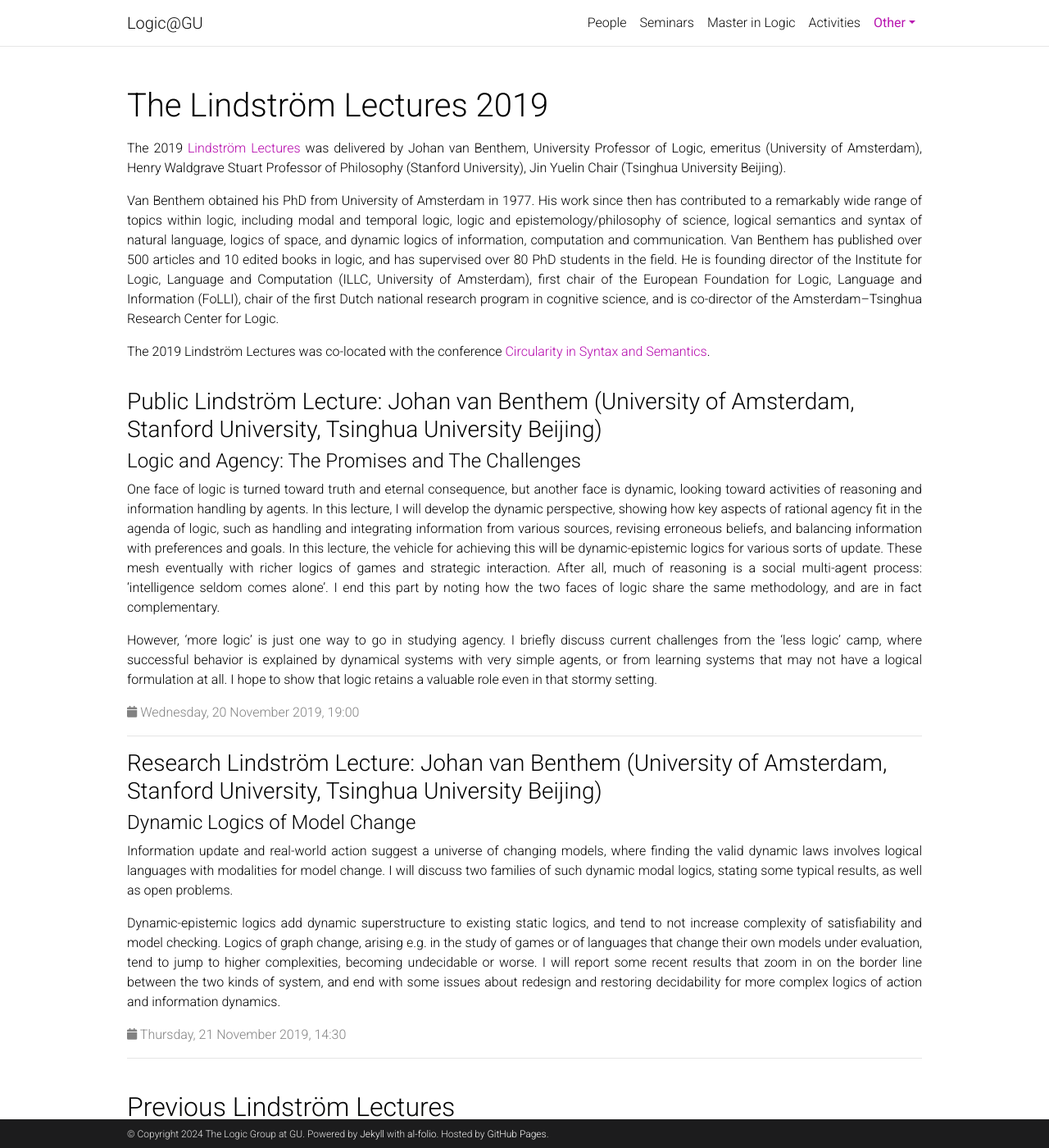
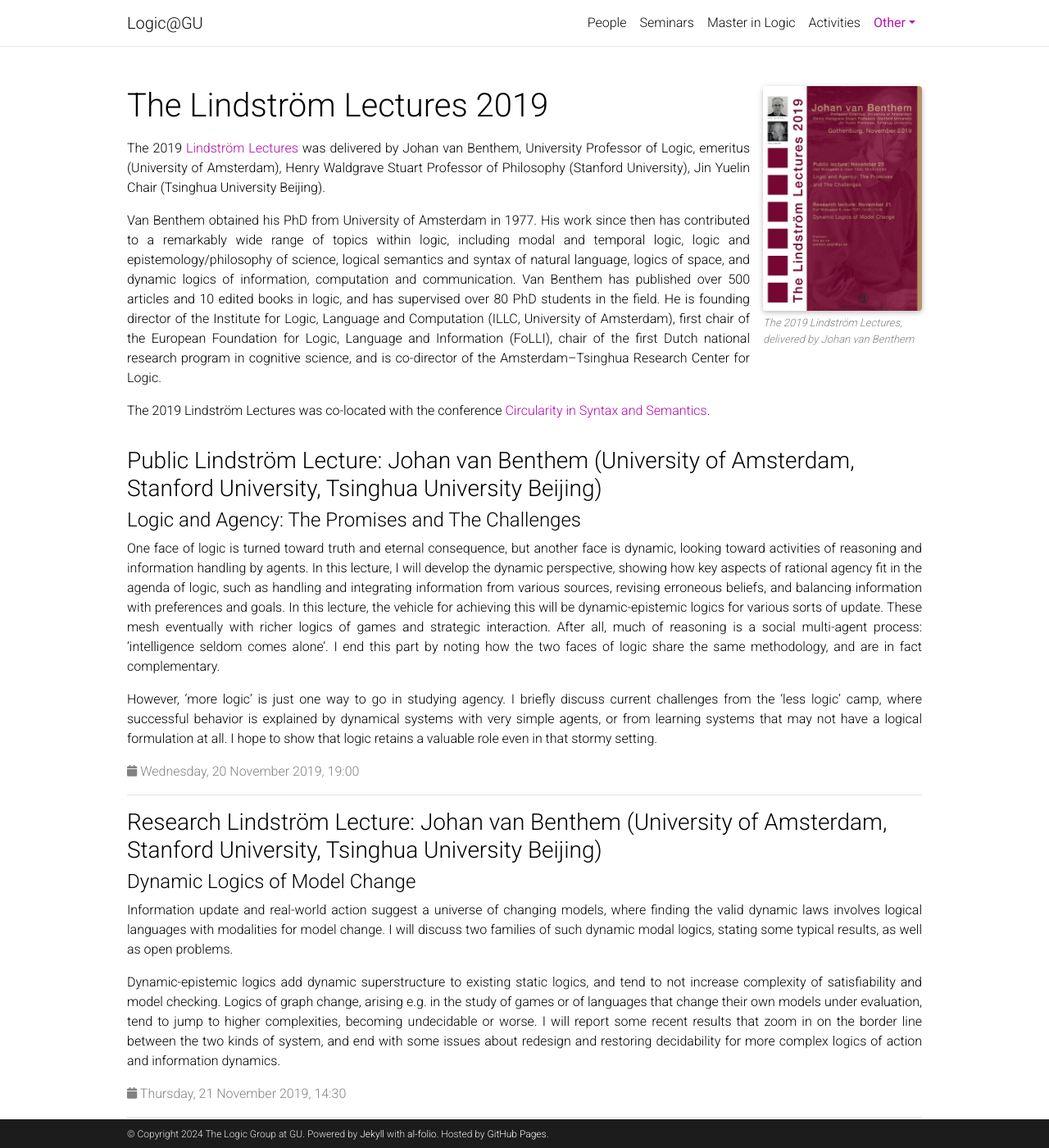
Before and after one commit to logic-gu/logic-gu.github.io, a Jekyll site: the page built from lindstrom-lectures/the-lindstrom-lectures-2019.md, in a window 1280 px wide and 1400 px high. Shown: the whole window at 82% size. Built offline with Jekyll 4.4.1, drawn with Linux system fonts in a browser that asks for light colours; comment, search, counter and statistics services are not loaded; a style sheet for code colours, icons or effects is not loaded.

Commit message:
Some LL images

```diff
--- a/_layouts/lindstrom-lectures.html
+++ b/_layouts/lindstrom-lectures.html
@@ -2,7 +2,7 @@
 layout: default
 ---
 <!-- page.html -->
-<div class="post">
+<div class="post lindstrom-lecture">
   {% if page.image -%}
     {%- assign image_path = page.image | prepend: site.image_dir -%}
     {%- assign image_class = "img-fluid z-depth-1 rounded" -%}
--- a/_sass/_base.scss
+++ b/_sass/_base.scss
@@ -248,6 +248,9 @@
         display: block;
       }
     }
+  }
+  .lindstrom-lecture .page-image {
+    width: 20%
   }
 }
 
--- a/lindstrom-lectures/the-lindstrom-lectures-2019.md
+++ b/lindstrom-lectures/the-lindstrom-lectures-2019.md
@@ -3,6 +3,9 @@
 title: The Lindström Lectures 2019
 speaker: Johan van Benthem
 year: 2019
+
+image: lindstrom-lectures/poster-2019.jpg
+image_caption: The 2019 Lindström Lectures, delivered by Johan van Benthem
 ---
 The 2019 [Lindström Lectures]({% link lindstrom-lectures/index.md %}) was delivered by Johan van Benthem, University Professor of Logic, emeritus (University of Amsterdam), Henry Waldgrave Stuart Professor of Philosophy (Stanford University), Jin Yuelin Chair (Tsinghua University Beijing).
 
```
Also changed, not shown: lindstrom-lectures/the-lindstrom-lectures-2013.md (+3 -0 lines), lindstrom-lectures/the-lindstrom-lectures-2024.md (+4 -0 lines), assets/img/lindstrom-lectures/2024-kolaitis.jpeg (added), assets/img/lindstrom-lectures/poster-2013.gif (added), assets/img/lindstrom-lectures/poster-2019.jpg (added).
